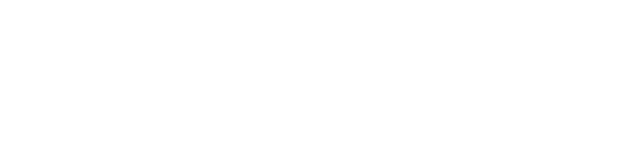
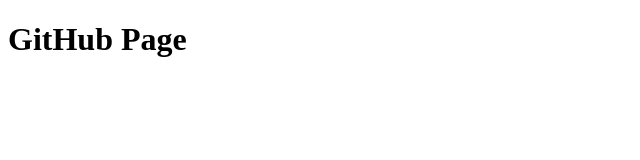
Before and after one commit to BlackyAranga/MyCodes, a plain HTML site: page index.html in a window 1280 px wide. Shown: the whole page, without its empty margins (0-640 px from the left). Drawn offline with Linux system fonts and the light colour scheme.

Commit message:
Second Commit 2

```diff
--- a/index.html
+++ b/index.html
@@ -6,6 +6,6 @@
 	<title>Test</title>
 </head>
 <body>
-
+	<h1>GitHub Page</h1>
 </body>
 </html>
```
